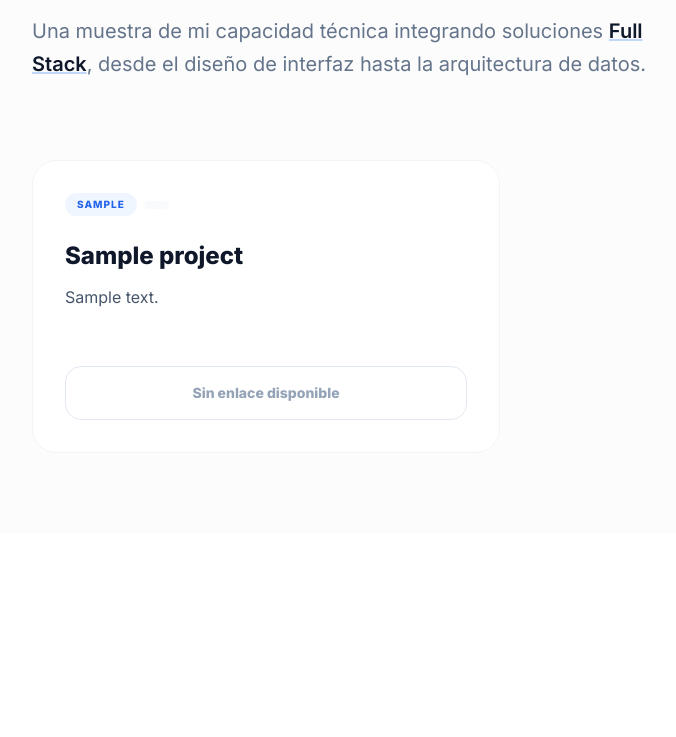
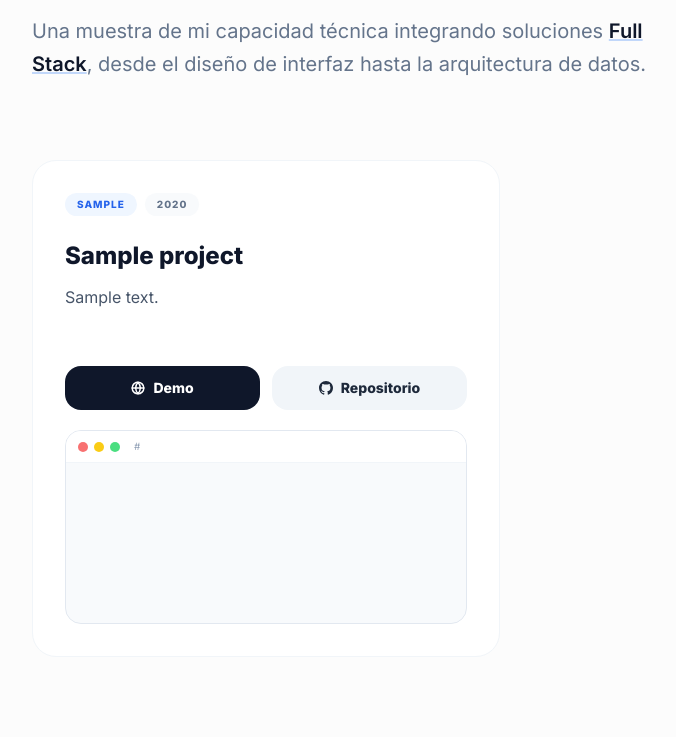
Before and after one commit to CSEBASTIA/DJdango_sebastian_mendoza-, a Django app: page /portafolio/ in a window 1280 px wide. Shown: the part 314-1051 px from the top of the page, without its empty margins (120-796 px from the left). Before the commit the page ends 767 px from the top, so only its background shows below. Run offline with Django 5.2, Linux system fonts and the light colour scheme; tables that the repository leaves empty hold one stand-in row (values such as "Sample post"); some libraries are stand-ins or nearby versions.

Commit message:
ultimo push

```diff
--- a/tasks/templates/portafolio.html
+++ b/tasks/templates/portafolio.html
@@ -78,7 +78,7 @@
                         </span>
                         <span
                             class="px-3 py-1 bg-slate-50 text-slate-500 text-[10px] font-bold uppercase tracking-widest rounded-full">
-                            {{ project.date|date:"Y" }}
+                            {{ project.fecha_fin|date:"Y" }}
                         </span>
                     </div>
 
@@ -101,22 +101,71 @@
                     {% endif %}
                 </div>
 
-                <div class="px-8 pb-8">
-                    {% if project.url %}
-                    <a href="{{ project.url }}" target="_blank"
-                        class="w-full inline-flex items-center justify-center gap-2 px-6 py-4 bg-slate-900 text-white rounded-2xl text-sm font-bold hover:bg-blue-600 transition-all active:scale-95">
-                        Explorar Proyecto
-                    </a>
-                    {% else %}
-                    <span
-                        class="w-full inline-flex items-center justify-center px-6 py-4 text-slate-400 text-sm font-bold rounded-2xl border border-slate-200">
-                        Sin enlace disponible
-                    </span>
+                <!-- ENLACES: dentro del bucle for -->
+                <div class="px-8 pb-8 flex flex-col gap-3">
+                    <div class="flex gap-3">
+                        {% if project.url_demo %}
+                        <a href="{{ project.url_demo }}" target="_blank"
+                            class="flex-1 inline-flex items-center justify-center gap-2 px-4 py-3 bg-slate-900 text-white rounded-2xl text-sm font-bold hover:bg-blue-600 transition-all active:scale-95">
+                            <svg xmlns="http://www.w3.org/2000/svg" width="14" height="14" viewBox="0 0 24 24"
+                                fill="none" stroke="currentColor" stroke-width="2.5" stroke-linecap="round"
+                                stroke-linejoin="round">
+                                <circle cx="12" cy="12" r="10" />
+                                <line x1="2" y1="12" x2="22" y2="12" />
+                                <path
+                                    d="M12 2a15.3 15.3 0 0 1 4 10 15.3 15.3 0 0 1-4 10 15.3 15.3 0 0 1-4-10 15.3 15.3 0 0 1 4-10z" />
+                            </svg>
+                            Demo
+                        </a>
+                        {% endif %}
+
+                        {% if project.url_repo %}
+                        <a href="{{ project.url_repo }}" target="_blank"
+                            class="flex-1 inline-flex items-center justify-center gap-2 px-4 py-3 bg-slate-100 text-slate-800 rounded-2xl text-sm font-bold hover:bg-slate-200 transition-all active:scale-95">
+                            <svg xmlns="http://www.w3.org/2000/svg" width="14" height="14" viewBox="0 0 24 24"
+                                fill="currentColor">
+                                <path
+                                    d="M12 0C5.37 0 0 5.37 0 12c0 5.3 3.438 9.8 8.205 11.385.6.113.82-.258.82-.577 0-.285-.01-1.04-.015-2.04-3.338.724-4.042-1.61-4.042-1.61-.546-1.385-1.335-1.755-1.335-1.755-1.087-.744.084-.729.084-.729 1.205.084 1.838 1.236 1.838 1.236 1.07 1.835 2.809 1.305 3.495.998.108-.776.417-1.305.76-1.605-2.665-.3-5.466-1.332-5.466-5.93 0-1.31.465-2.38 1.235-3.22-.135-.303-.54-1.523.105-3.176 0 0 1.005-.322 3.3 1.23.96-.267 1.98-.399 3-.405 1.02.006 2.04.138 3 .405 2.28-1.552 3.285-1.23 3.285-1.23.645 1.653.24 2.873.12 3.176.765.84 1.23 1.91 1.23 3.22 0 4.61-2.805 5.625-5.475 5.92.42.36.81 1.096.81 2.22 0 1.606-.015 2.896-.015 3.286 0 .315.21.69.825.57C20.565 21.795 24 17.295 24 12c0-6.63-5.37-12-12-12z" />
+                            </svg>
+                            Repositorio
+                        </a>
+                        {% endif %}
+
+                        {% if not project.url_demo and not project.url_repo %}
+                        <span
+                            class="w-full inline-flex items-center justify-center px-6 py-3 text-slate-400 text-sm font-bold rounded-2xl border border-slate-200">
+                            Sin enlace disponible
+                        </span>
+                        {% endif %}
+                    </div>
+
+                    <!-- MINI VISTA PREVIA -->
+                    {% if project.url_demo %}
+                    <div class="mt-2 rounded-2xl border border-slate-200 overflow-hidden bg-slate-50">
+                        <!-- Barra simulada del navegador -->
+                        <div class="flex items-center gap-1.5 px-3 py-2 bg-white border-b border-slate-100">
+                            <span class="w-2.5 h-2.5 rounded-full bg-red-400"></span>
+                            <span class="w-2.5 h-2.5 rounded-full bg-yellow-400"></span>
+                            <span class="w-2.5 h-2.5 rounded-full bg-green-400"></span>
+                            <span class="ml-2 text-[10px] text-slate-400 truncate">{{ project.url_demo }}</span>
+                        </div>
+                        <!-- Iframe preview -->
+                        <iframe src="{{ project.url_demo }}" class="w-full h-40 border-0 pointer-events-none"
+                            sandbox="allow-scripts" loading="lazy" scrolling="no"
+                            title="Vista previa de {{ project.title }}">
+                        </iframe>
+                    </div>
                     {% endif %}
                 </div>
+
             </div>
             {% empty %}
             <p class="text-slate-500 text-sm">Aún no hay proyectos cargados.</p>
             {% endfor %}
 
         </div>
+    </main>
+
+</body>
+
+</html>
```
Also changed, not shown: 1 other file.
